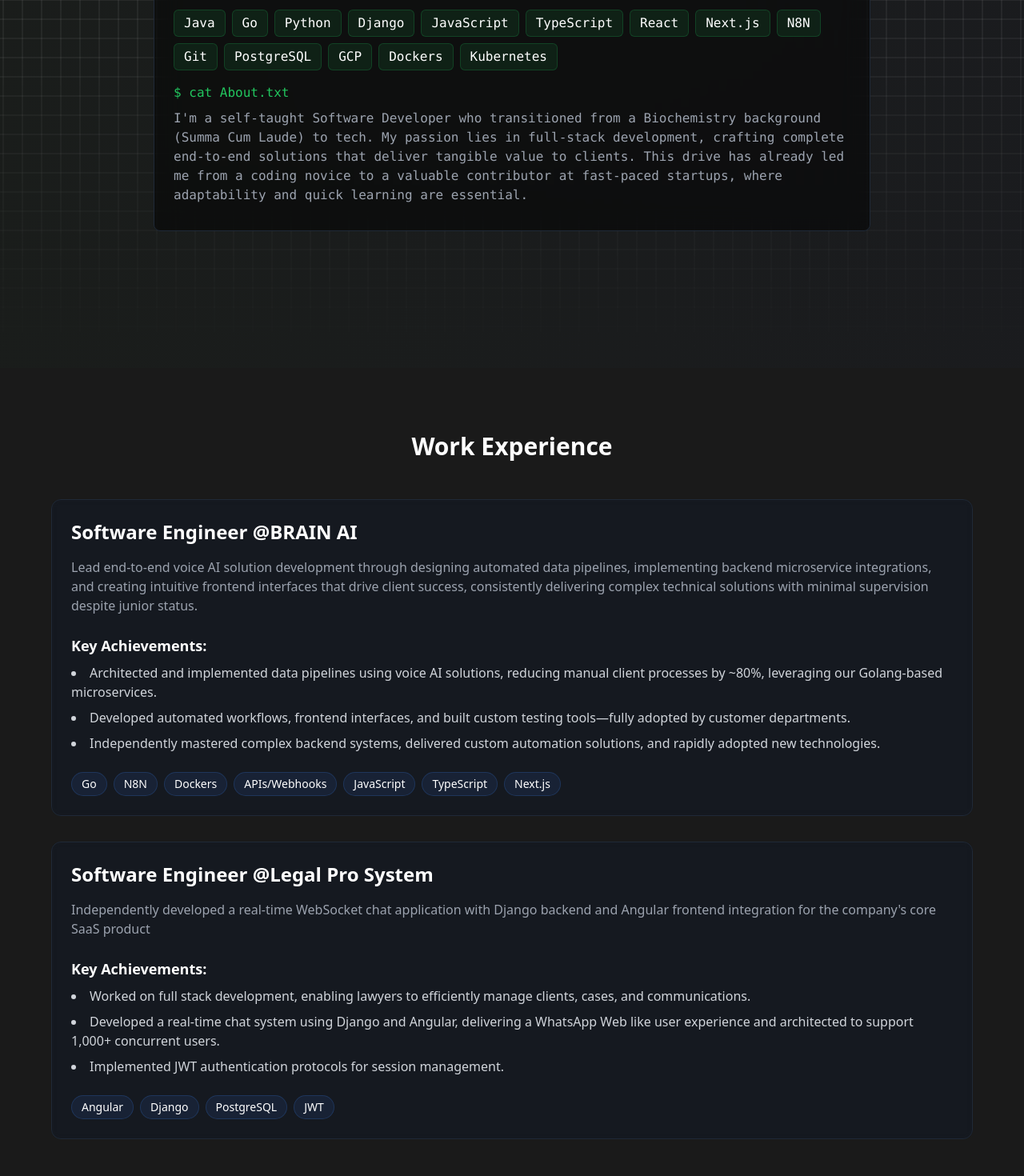
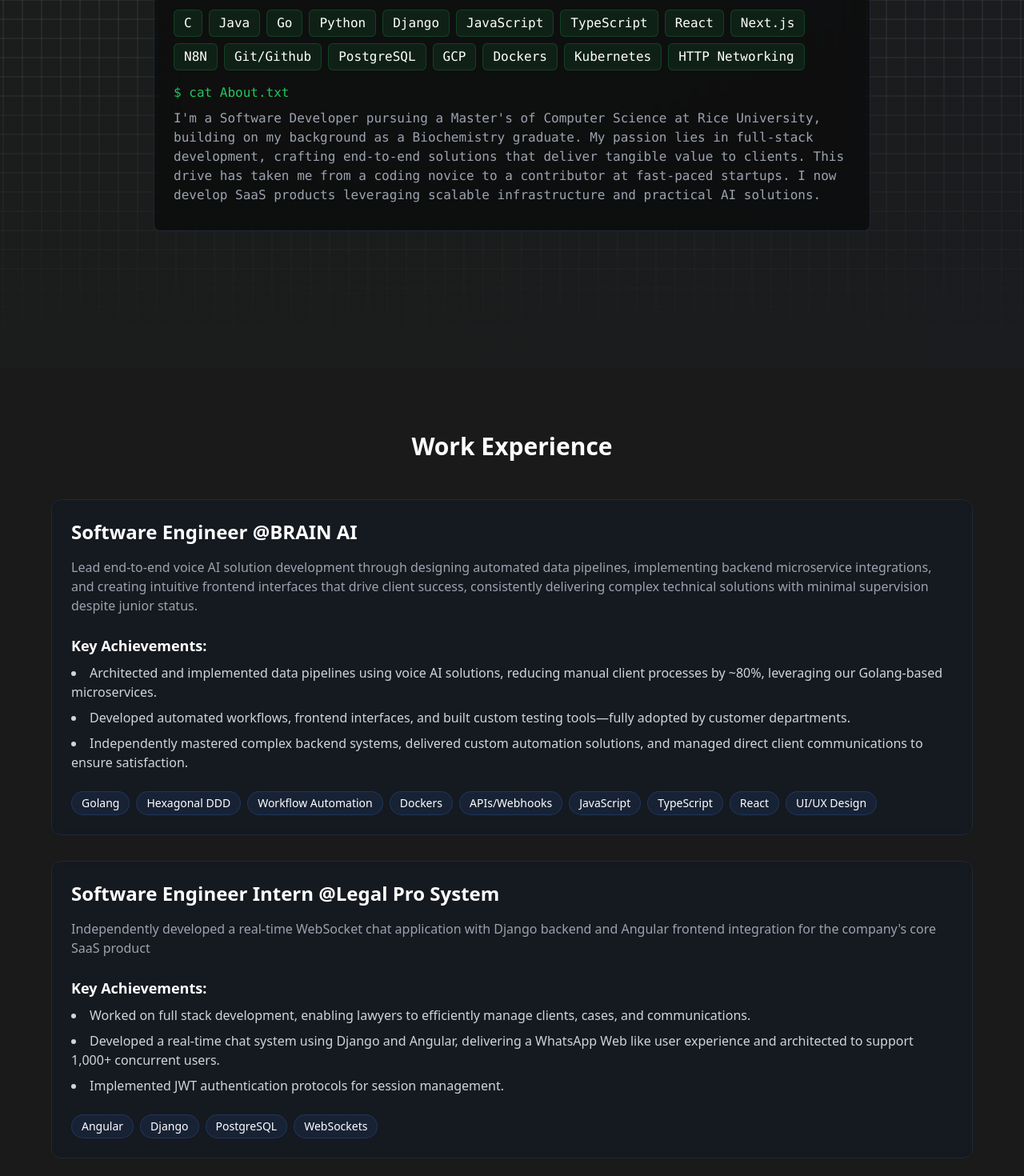
Before and after one commit to AliTSayyed/swe-portfolio, a Next.js app: page / in a window 1280 px wide. Shown: the part 340-1810 px from the top of the page at 80% size. Built offline with nearby package versions, Linux system fonts and the light colour scheme.

Commit message:
Updated for Aug 27 changes

```diff
--- a/app/components/ContactSection.tsx
+++ b/app/components/ContactSection.tsx
@@ -57,7 +57,7 @@
               </motion.a>
               <p className="text-green-500 mt-8 mb-2">$ cat resume.pdf</p>
               <motion.a
-                href="/Ali-Taabesh_Sayyed_SWE_Resume_June_1st_2025.pdf"
+                href="/Ali-Taabesh_Sayyed_SWE_Resume_Aug_27th_2025.pdf"
                 target="_blank"
                 rel="noopener noreferrer"
                 whileHover={{ scale: 1.02 }}
--- a/app/components/HeroSection.tsx
+++ b/app/components/HeroSection.tsx
@@ -89,6 +89,9 @@
             <p className="text-green-500">$ ls -la ./skills</p>
             <div className="flex flex-wrap gap-2 mt-2 mb-4">
               <span className="px-3 py-1 bg-green-500/10 rounded-md border border-green-500/20">
+                C
+              </span>
+              <span className="px-3 py-1 bg-green-500/10 rounded-md border border-green-500/20">
                 Java
               </span>
               <span className="px-3 py-1 bg-green-500/10 rounded-md border border-green-500/20">
@@ -116,7 +119,7 @@
                 N8N
               </span>
               <span className="px-3 py-1 bg-green-500/10 rounded-md border border-green-500/20">
-                Git
+                Git/Github
               </span>
               <span className="px-3 py-1 bg-green-500/10 rounded-md border border-green-500/20">
                 PostgreSQL
@@ -130,15 +133,19 @@
               <span className="px-3 py-1 bg-green-500/10 rounded-md border border-green-500/20">
                 Kubernetes
               </span>
+              <span className="px-3 py-1 bg-green-500/10 rounded-md border border-green-500/20">
+                HTTP Networking
+              </span>
             </div>
             <p className="text-green-500 mb-2">$ cat About.txt</p>
             <p className="text-gray-400 mb-2">
-              I&#39;m a self-taught Software Developer who transitioned from a
-              Biochemistry background (Summa Cum Laude) to tech. My passion lies
-              in full-stack development, crafting complete end-to-end solutions
-              that deliver tangible value to clients. This drive has already led
-              me from a coding novice to a valuable contributor at fast-paced
-              startups, where adaptability and quick learning are essential.
+              I&#39;m a Software Developer pursuing a Master&#39;s of Computer
+              Science at Rice University, building on my background as a
+              Biochemistry graduate. My passion lies in full-stack development,
+              crafting end-to-end solutions that deliver tangible value to
+              clients. This drive has taken me from a coding novice to a
+              contributor at fast-paced startups. I now develop SaaS products
+              leveraging scalable infrastructure and practical AI solutions.
             </p>
           </div>
         </motion.div>
--- a/app/components/WorkExperience.tsx
+++ b/app/components/WorkExperience.tsx
@@ -24,20 +24,22 @@
               details: [
                 "Architected and implemented data pipelines using voice AI solutions, reducing manual client processes by ~80%, leveraging our Golang-based microservices.",
                 "Developed automated workflows, frontend interfaces, and built custom testing tools—fully adopted by customer departments.",
-                "Independently mastered complex backend systems, delivered custom automation solutions, and rapidly adopted new technologies.",
+                "Independently mastered complex backend systems, delivered custom automation solutions, and managed direct client communications to ensure satisfaction.",
               ],
               tech: [
-                "Go",
-                "N8N",
+                "Golang",
+                "Hexagonal DDD",
+                "Workflow Automation",
                 "Dockers",
                 "APIs/Webhooks",
                 "JavaScript",
                 "TypeScript",
-                "Next.js",
+                "React",
+                "UI/UX Design",
               ],
             },
             {
-              title: "Software Engineer @Legal Pro System",
+              title: "Software Engineer Intern @Legal Pro System",
               description:
                 "Independently developed a real-time WebSocket chat application with Django backend and Angular frontend integration for the company's core SaaS product",
               details: [
@@ -45,7 +47,7 @@
                 "Developed a real-time chat system using Django and Angular, delivering a WhatsApp Web like user experience and architected to support 1,000+ concurrent users.",
                 "Implemented JWT authentication protocols for session management.",
               ],
-              tech: ["Angular", "Django", "PostgreSQL", "JWT"],
+              tech: ["Angular", "Django", "PostgreSQL", "WebSockets"],
             },
           ].map((project, index) => (
             <motion.div
```
Also changed, not shown: 2 other files (tests, documents, lock files or other folders).
